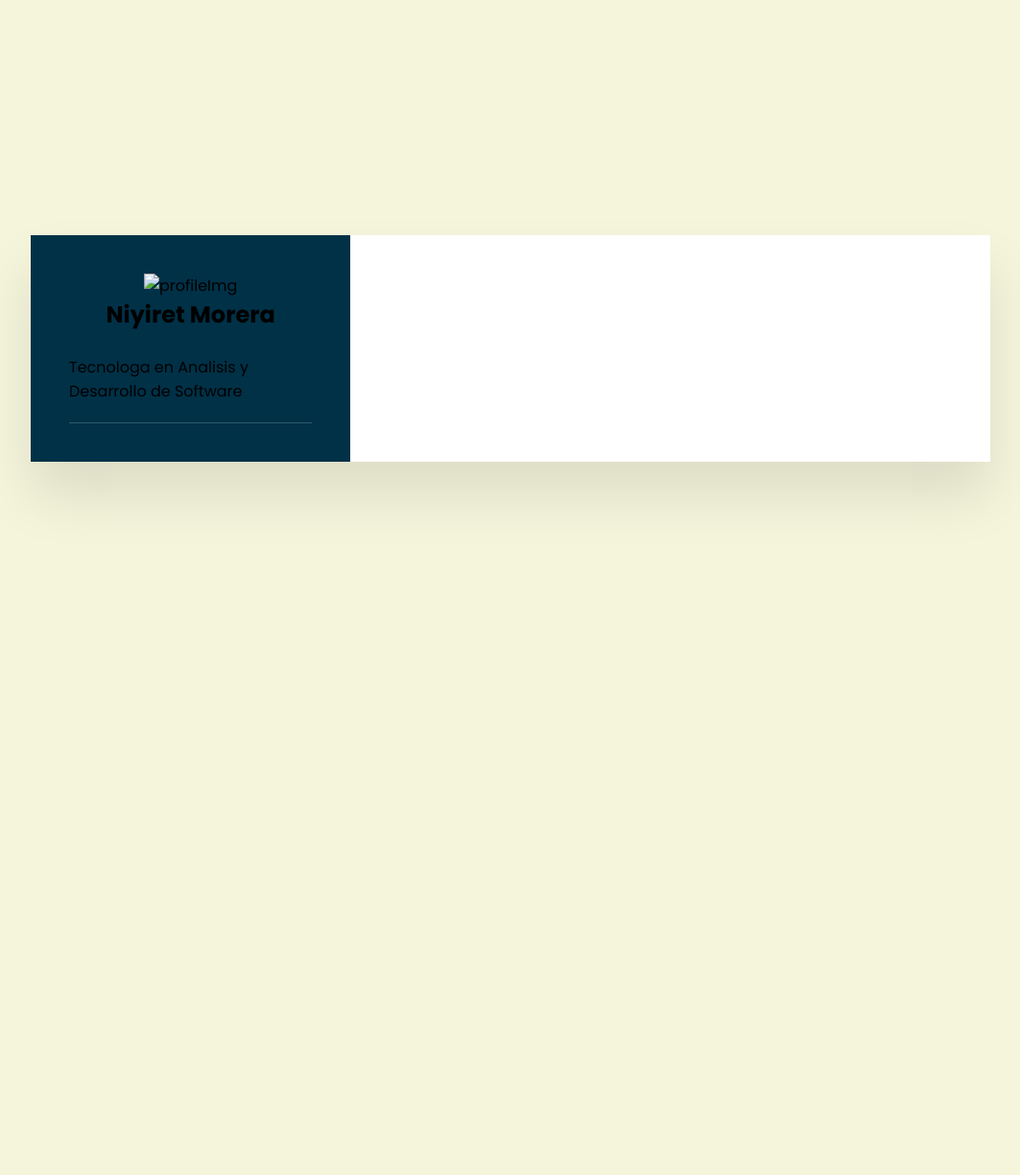
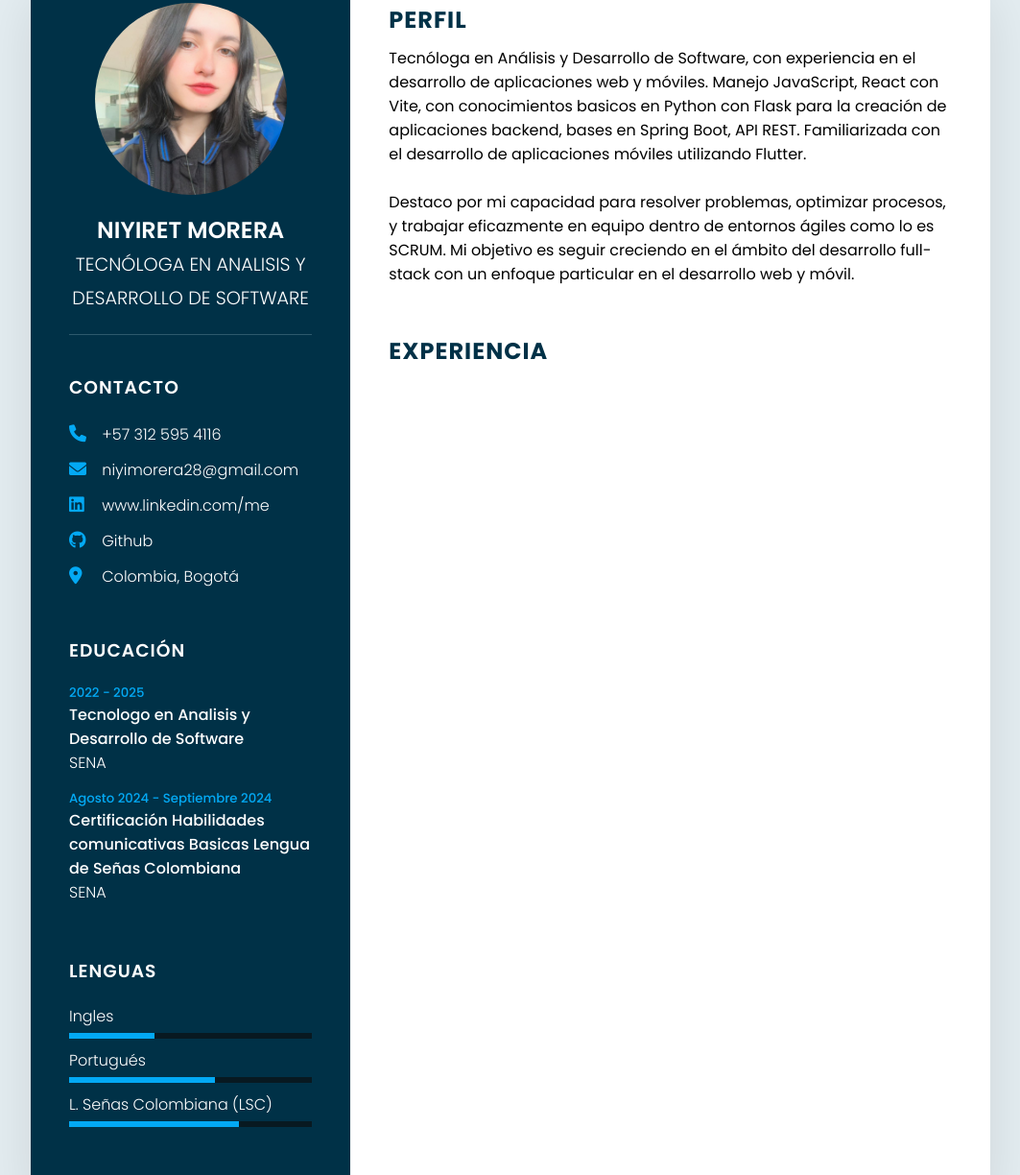
Before and after one commit to NymScript/Bootcamp_TalentoTech, a plain HTML site: page FullStack_Basic/1_curriculumVitae/index.html in a window 1280 px wide. Shown: the part 37-1261 px from the top of the page at 96% size, without its empty margins (108-1171 px from the left). Before the commit the page ends 800 px from the top, so only its background shows below. Drawn offline with Linux system fonts and the light colour scheme.

Commit message:
Adelanto de Curriculum

```diff
--- a/FullStack_Basic/1_curriculumVitae/index.html
+++ b/FullStack_Basic/1_curriculumVitae/index.html
@@ -8,24 +8,118 @@
     <meta charset="UTF-8">
     <meta name="viewport" content="width=device-width, initial-scale=1.0">
     <link rel="stylesheet" href="style.css">
+    <link rel="stylesheet" href="https://cdnjs.cloudflare.com/ajax/libs/font-awesome/6.0.0-beta3/css/all.min.css">
     <title>Curriculum</title>
 </head>
 
 <body>
     <div class="container">
 
-        <div class="left_side"> <!-- Parte izquierda de la hoja -->
+        <!-- Parte izquierda de la hoja -->
+
+        <div class="left_side">
             <div class="profileText">
                 <div class="imgBx">
-                    <img src="nose" alt="profileImg">
+                    <img src="imgProfile.jpg" alt="profileImg">
                 </div>
-                <h2>Niyiret Morera</h2><br><span>Tecnologa en Analisis y Desarrollo de Software</span>
+                <h2>Niyiret Morera<br><span>Tecnóloga en Analisis y Desarrollo de Software</span></h2>
+            </div>
+
+            <!-- Contacto -->
+
+            <div class="contactInfo">
+                <h3 class="title">Contacto</h3>
+                <ul>
+                    <li>
+                        <span class="icon"><i class="fa-solid fa-phone"></i></span>
+                        <span class="text">+57 312 595 4116</span>
+                    </li>
+                    <li>
+                        <span class="icon"><i class="fa-solid fa-envelope"></i></span>
+                        <span class="text">niyimorera28@gmail.com</span>
+                    </li>
+                    <li>
+                        <span class="icon"><i class="fa-brands fa-linkedin"></i></span>
+                        <span class="text">www.linkedin.com/me</span>
+                    </li>
+                    <li>
+                        <span class="icon"><i class="fa-brands fa-github"></i></span>
+                        <span class="text">Github</span>
+                    </li>
+                    <li>
+                        <span class="icon"><i class="fa-solid fa-location-dot"></i></span>
+                        <span class="text">Colombia, Bogotá</span>
+                    </li>
+                </ul>
+            </div>
+
+            <!-- Educacion -->
+
+            <div class="contactInfo education">
+                <h3 class="title">Educación</h3>
+                <ul>
+                    <li>
+                        <h5>2022 - 2025</h5>
+                        <h4>Tecnologo en Analisis y Desarrollo de Software</h4>
+                        <h4>SENA</h4>
+                    </li>
+                    <li>
+                        <h5>Agosto 2024 - Septiembre 2024 </h5>
+                        <h4>Certificación Habilidades comunicativas Basicas Lengua de Señas Colombiana</h4>
+                        <h4>SENA</h4>
+                    </li>
+                </ul>
+            </div>
+
+            <div class="contactInfo language">
+                <h3 class="title">Lenguas</h3>
+                <ul>
+                    <li>
+                        <span class="text">Ingles</span>
+                        <span class="percent">
+                            <div style="width: 35%;"></div>
+                        </span>
+                    </li>
+                    <li>
+                        <span class="text">Portugués</span>
+                        <span class="percent">
+                            <div style="width: 60%;"></div>
+                        </span>
+                    </li>
+                    <li>
+                        <span class="text">L. Señas Colombiana (LSC)</span>
+                        <span class="percent">
+                            <div style="width: 70%;"></div>
+                        </span>
+                    </li>
+                </ul>
             </div>
         </div>
 
+        <!-- Parte izquierda de la hoja -->
 
-        <div class="rigth_side"> <!-- Parte izquierda de la hoja -->
+        <div class="rigth_side">
+            <div class="about">
+                <h2 class="title2">Perfil</h2>
+                <p>
+                    Tecnóloga en Análisis y Desarrollo de Software, con experiencia en el desarrollo de aplicaciones
+                    web y móviles.
+                    Manejo JavaScript, React con Vite, con conocimientos basicos en Python con
+                    Flask para la creación de aplicaciones backend, bases en Spring Boot, API REST.
+                    Familiarizada con el desarrollo de aplicaciones móviles utilizando Flutter. </p> <br>
 
+                <p>Destaco por mi capacidad para resolver problemas, optimizar procesos, y trabajar
+                    eficazmente en equipo dentro de entornos ágiles como lo es SCRUM.
+                    Mi objetivo es seguir creciendo en el ámbito del desarrollo full-stack
+                    con un enfoque particular en el desarrollo web y móvil. </p>
+            </div>
+            <div class="about">
+                <h2 class="title2">Experiencia</h2>
+                <div class="year_company">
+                    <h5></h5>
+                    <h5></h5>
+                </div>
+            </div>
         </div>
     </div>
 </body>
--- a/FullStack_Basic/1_curriculumVitae/style.css
+++ b/FullStack_Basic/1_curriculumVitae/style.css
@@ -14,7 +14,7 @@
 
 body {
 
-    background-color: beige;
+    background-color: #e4edf1;
     display: flex;
     justify-content: center;
     align-items: center;
@@ -52,10 +52,176 @@ body {
     border-bottom: 1px solid rgba(225,255,255,0.2);
 }
 
-.container .right_side {
+.profileText .imgBx {
 
     position: relative;
-    background-color: white;
-    padding: 10px;
+    width: 200px;
+    height: 200px;
+    border-radius: 50%;
+    overflow: hidden;
 
 }
+
+.profileText .imgBx img {
+
+    position: absolute;
+    top: 0;
+    left: 0;
+    width: 100%;
+    height: 100%;
+    object-fit: cover;
+
+
+}
+
+.profileText h2 {
+
+    color: #fff;
+    font-size: 1.5em;
+    margin-top: 20px;
+    text-transform: uppercase;
+    text-align: center;
+    font-weight: 600;
+    line-height: 1.4em;
+
+}
+
+.profileText h2 span {
+
+    font-size: 0.8em;
+    font-weight: 300;
+
+}
+
+.contactInfo {
+
+    padding-top: 40px;
+
+}
+
+.title {
+
+    color: white;
+    text-transform: uppercase;
+    font-weight: 600;
+    letter-spacing: 1px;
+    margin-bottom: 20px;
+
+}
+
+.contactInfo ul {
+
+
+    position: relative;
+
+}
+
+.contactInfo ul li {
+
+    position: relative;
+    list-style: none;
+    margin: 10px 0;
+    cursor: pointer;
+
+}
+
+.contactInfo ul li .icon {
+
+    display: inline-block;
+    width: 30px;
+    font-size: 18px;
+    color: #03a9f4;
+
+}
+
+.contactInfo ul li span {
+
+     color: white;
+     font-weight: 300;
+
+}
+
+.contactInfo.education li {
+
+    margin-bottom: 15px;
+
+}
+
+.contactInfo.education h5 {
+
+    color: #03a9f4;
+    font-weight: 500;
+
+}
+
+.contactInfo.education h4:nth-child(2) {
+
+    color: #fff;
+    font-weight: 500;
+
+}
+
+.contactInfo.education h4 {
+
+    color: #fff;
+    font-weight: 300;
+
+}
+
+.contactInfo.language .percent {
+
+    position: relative;
+    width: 100%;
+    height: 6px;
+    background: #081921;
+    display: block;
+    margin-top: 5px;
+
+}
+
+
+.contactInfo.language .percent div {
+
+    position: absolute;
+    top: 0;
+    left: 0;
+    height: 100%;
+    background: #03a9f4;
+
+}
+
+
+.container .rigth_side {
+
+    position: relative;
+    background-color: #fff;
+    padding: 40px;
+
+}
+
+.about {
+
+    margin-bottom: 50px;
+
+}
+
+.about:last-child {
+
+    margin-bottom: 0;
+
+}
+
+.title2 {
+
+    color: #003147;
+    text-transform: uppercase;
+    letter-spacing: 1px;
+    margin-bottom: 10px;
+
+}
+
+p {
+
+
+
+}
```
